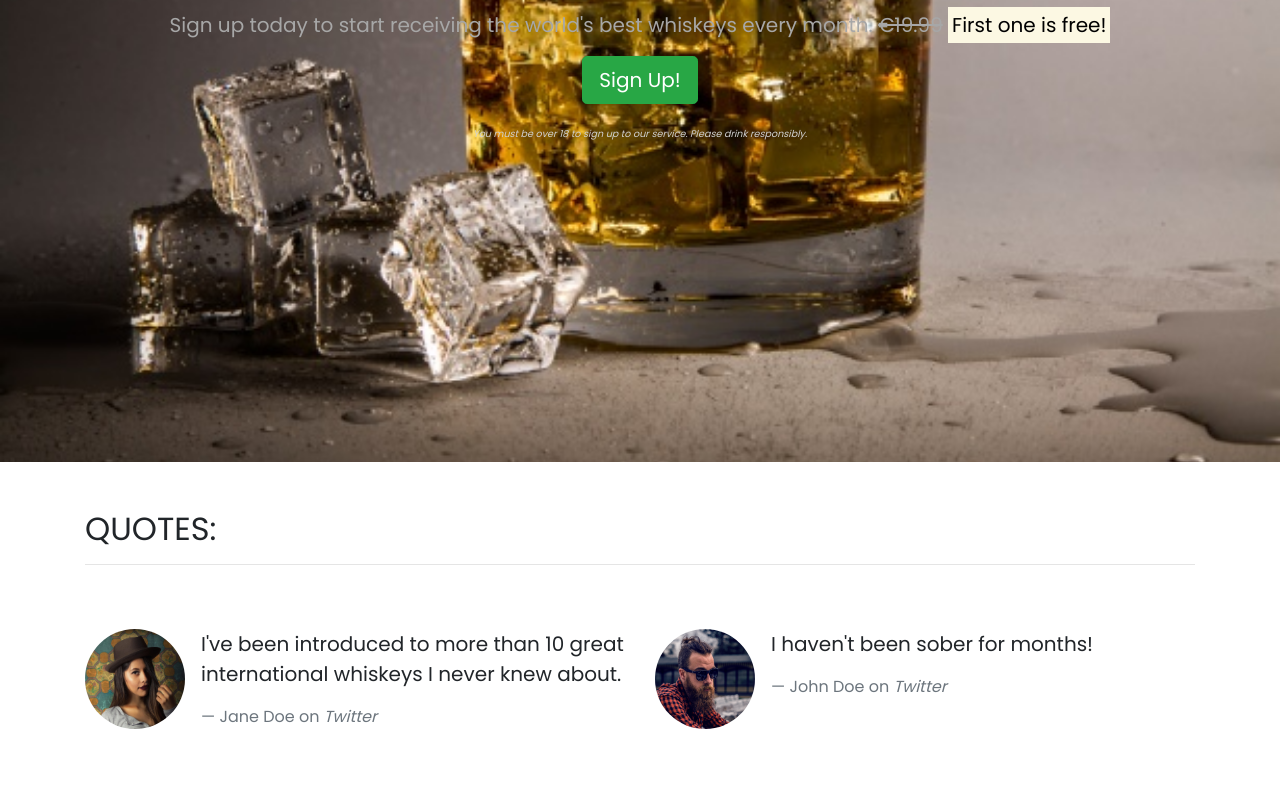
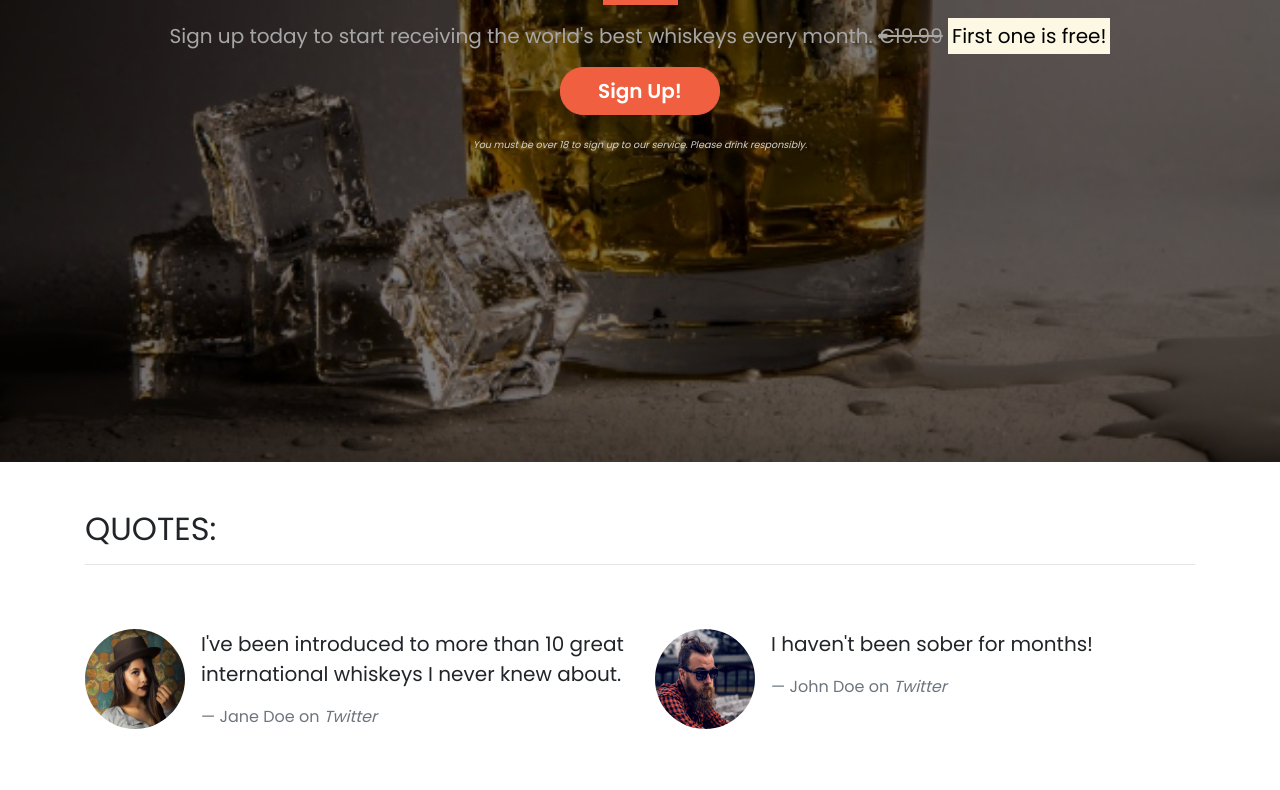
Before and after one commit to siobhanlgorman/Bootstrap4-practice, a plain HTML site: page index.html in a window 1280 px wide. Shown: the part 394-1184 px from the top of the page. Drawn offline with nearby package versions, Linux system fonts and the light colour scheme.

Commit message:
Style call-out

```diff
--- a/assets/css/style.css
+++ b/assets/css/style.css
@@ -8,21 +8,50 @@ body {
 
 .callout-container {
     height: 100vh;
-    background: url("../images/glass-with-whiskey-1462561617wKV.jpg") no-repeat center center fixed;
+    background: url("../images/glass-with-whiskey-1462561617wKV.jpg") no-repeat top left fixed;
     -webkit-background-size: cover;
     -moz-background-size: cover;
     -o-background-size: cover;
     background-size: cover;
 
+    position: relative;
+
     display: flex;
     align-items: center;
     justify-content: center;
       }
+
+
+.opaque-overlay {
+    position: absolute;
+    top: 0;
+    left: 0;
+    height: 100%;
+    width: 100%;
+    background-color: rgba(0,0,0,0.5);
+
+
 }
 
 .quotes-container {}
 
 .features-container {}
+
+/* block dividers */
+.block-divider {
+    width: 75px;
+    height: 5px;
+    border: 0;
+    background-color: #444;
+}
+
+.block-divider--orange {
+    background-color: #f05f40;
+}
+
+.block-divider--short {
+    width: 35px;
+}
 
 /* Jumbotron */
 .jumbotron {
@@ -46,3 +75,27 @@ body {
     color: #d0d0d0;
 
 }
+
+/* buttons */
+
+.btn--cta {
+    font-weight: bold;
+    border-radius: 23px;
+    width: 160px;
+
+}
+
+.btn--red {
+    color: white;
+    background-color: #f05f40;
+    border-color: #f05f40 ;
+}
+
+.btn--red:hover,
+.btn--red:active,
+.btn--red:focus,
+.btn--red:active:focus {
+    background-color: #df4929;
+    border-color: #df4929;
+    color: white;
+}
--- a/index.html
+++ b/index.html
@@ -59,15 +59,17 @@
     </div> -->
     <div class="container-fluid callout-container">
         <!-- Callout -->
+        <div class="opaque-overlay">&nbsp;</div>
         <div class="row">
             <div class="col-12">
                 <section class="callout jumbotron text-center">
                     <h1 class="jumbotron-header">The finest whiskeys delivered to your doorstep.</h1>
+                    <hr class="block-divider block-divider--orange">
                     <p class="lead">Sign up today to start receiving the world's best whiskeys every month.
                         <s class="d-none d-sm-inline">€19.99</s>
                         <span class="d-inline d-sm-none"><br></span>
                         <strong><mark>First one is free!</mark></strong></p>
-                    <p><button class="btn btn-lg btn-success" data-toggle="modal" data-target="#signUpModal">Sign
+                    <p><button class="btn btn-lg btn--cta btn--red" data-toggle="modal" data-target="#signUpModal">Sign
                             Up!</button></p>
                     <p class="text-muted"><small>You must be over 18 to sign up to our service. Please drink
                             responsibly.</small></p>
```
